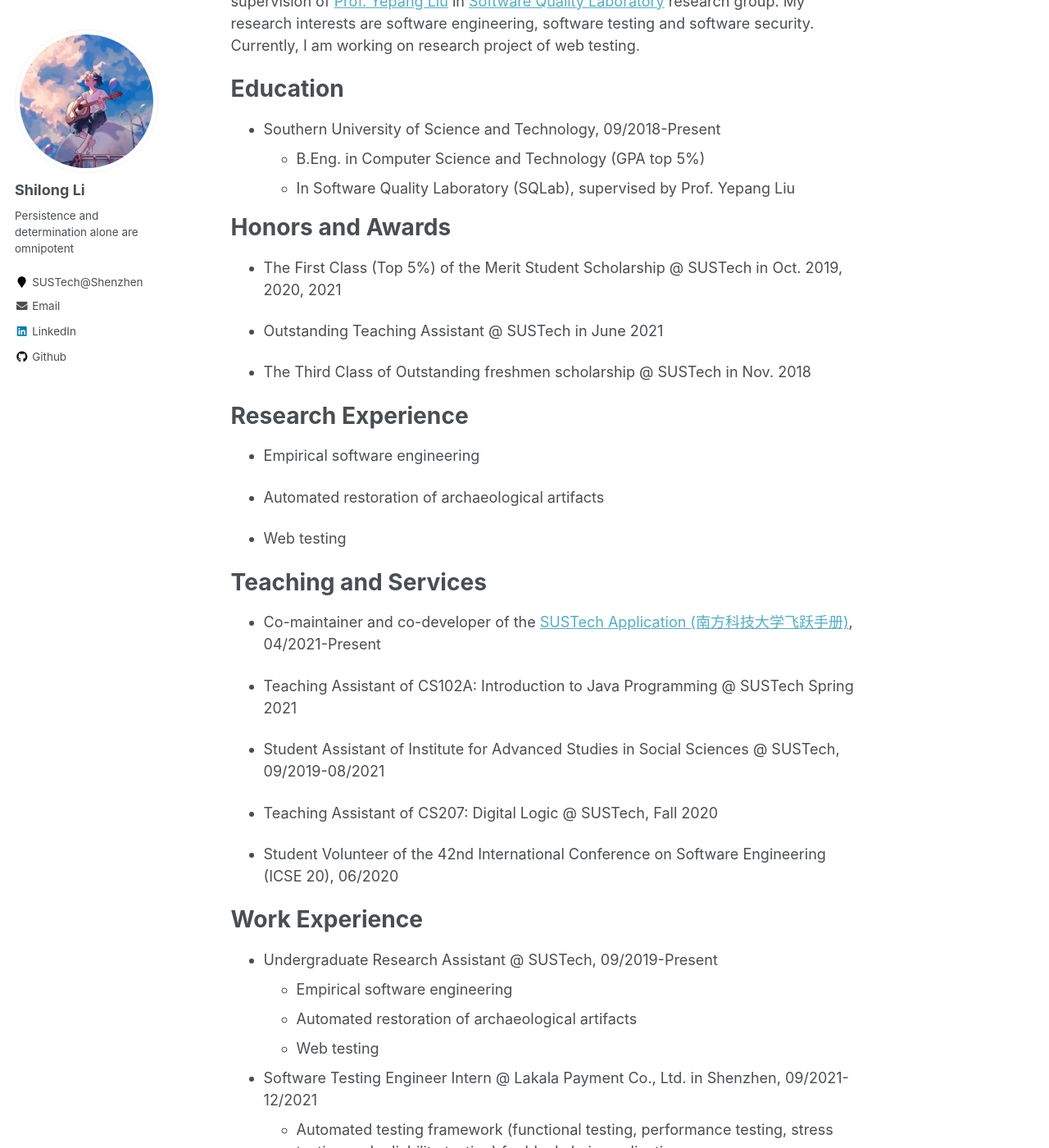
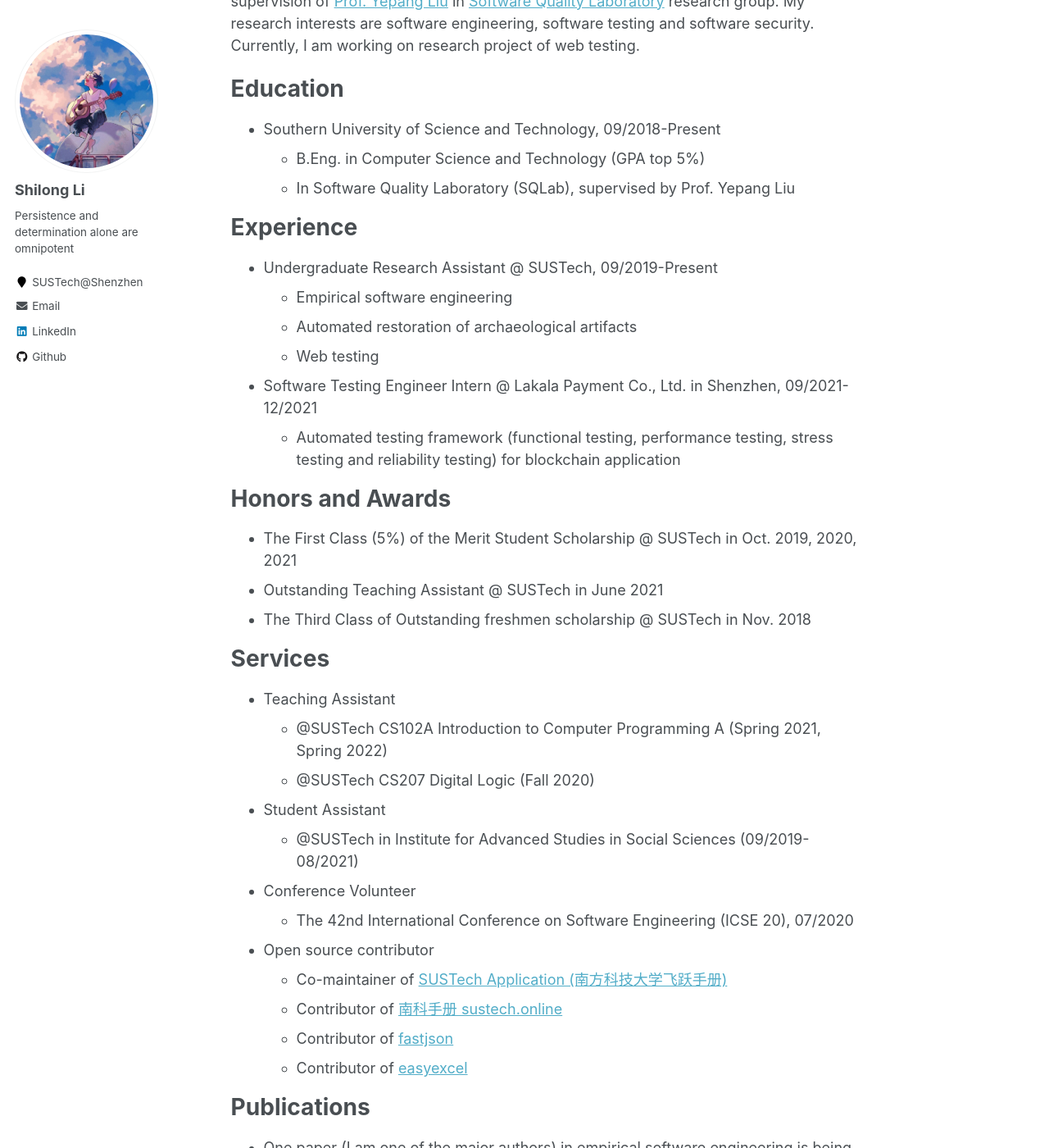
Before and after one commit to lethal233/lethal233.github.io, a Jekyll site: the page built from _pages/about.md, in a window 1280 px wide and 1400 px high, scrolled down 250 px. Shown: the whole window at 82% size. Built offline with Jekyll 4.4.1, drawn with Linux system fonts in a browser that asks for light colours.

Commit message:
[update]

```diff
--- a/_pages/about.md
+++ b/_pages/about.md
@@ -19,35 +19,7 @@ I am a senior undergraduate student at the [CSE](http://cse.sustech.edu.cn) depa
   - B.Eng. in Computer Science and Technology (GPA top 5%)
   - In Software Quality Laboratory (SQLab), supervised by Prof. Yepang Liu
 
-# Honors and Awards
-
-- The First Class (Top 5%) of the Merit Student Scholarship @ SUSTech in Oct. 2019, 2020, 2021
-
-- Outstanding Teaching Assistant @ SUSTech in June 2021
-
-- The Third Class of Outstanding freshmen scholarship @ SUSTech in Nov. 2018
-
-# Research Experience
-
-- Empirical software engineering
-
-- Automated restoration of archaeological artifacts
-
-- Web testing
-
-# Teaching and Services
-
-- Co-maintainer and co-developer of the [SUSTech Application (南方科技大学飞跃手册)](https://sustech-application.com), 04/2021-Present
-
-- Teaching Assistant of CS102A: Introduction to Java Programming @ SUSTech Spring 2021
-
-- Student Assistant of Institute for Advanced Studies in Social Sciences @ SUSTech, 09/2019-08/2021
-
-- Teaching Assistant of CS207: Digital Logic @ SUSTech, Fall 2020
-
-- Student Volunteer of the 42nd International Conference on Software Engineering (ICSE 20), 06/2020
-
-# Work Experience
+# Experience
 
 - Undergraduate Research Assistant @ SUSTech, 09/2019-Present
   - Empirical software engineering
@@ -57,6 +29,27 @@ I am a senior undergraduate student at the [CSE](http://cse.sustech.edu.cn) depa
 - Software Testing Engineer Intern @ Lakala Payment Co., Ltd. in Shenzhen, 09/2021-12/2021
   - Automated testing framework (functional testing, performance testing, stress testing and reliability testing) for blockchain application
 
+# Honors and Awards
+
+- The First Class (5%) of the Merit Student Scholarship @ SUSTech in Oct. 2019, 2020, 2021
+- Outstanding Teaching Assistant @ SUSTech in June 2021
+- The Third Class of Outstanding freshmen scholarship @ SUSTech in Nov. 2018
+
+# Services
+
+- Teaching Assistant
+  - @SUSTech CS102A Introduction to Computer Programming A (Spring 2021, Spring 2022)
+  - @SUSTech CS207 Digital Logic (Fall 2020)
+- Student Assistant
+  - @SUSTech in Institute for Advanced Studies in Social Sciences (09/2019-08/2021)
+- Conference Volunteer
+  - The 42nd International Conference on Software Engineering (ICSE 20), 07/2020
+- Open source contributor
+  - Co-maintainer of [SUSTech Application (南方科技大学飞跃手册)](https://sustech-application.com)
+  - Contributor of [南科手册 sustech.online](https://sustech.online)
+  - Contributor of [fastjson](https://github.com/alibaba/fastjson)
+  - Contributor of [easyexcel](https://github.com/alibaba/easyexcel)
+
 # Publications
 
 - One paper (I am one of the major authors) in empirical software engineering is being written, and it will be submitted to a conference soon.
```
